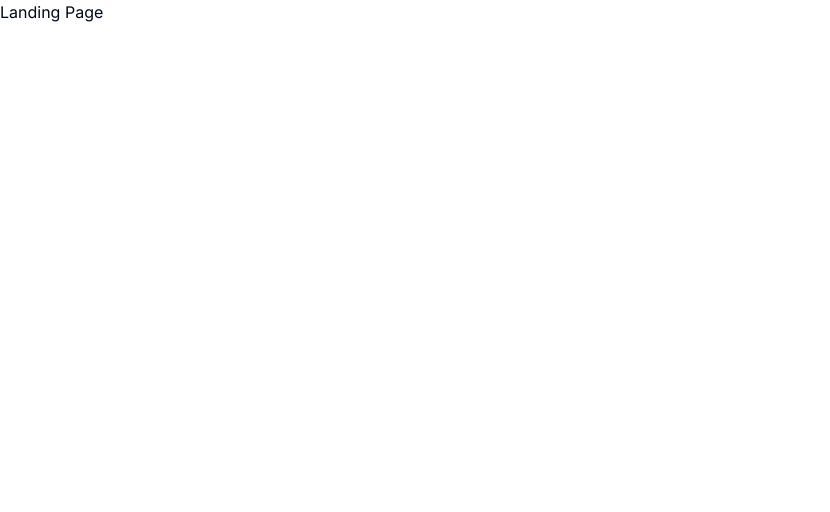
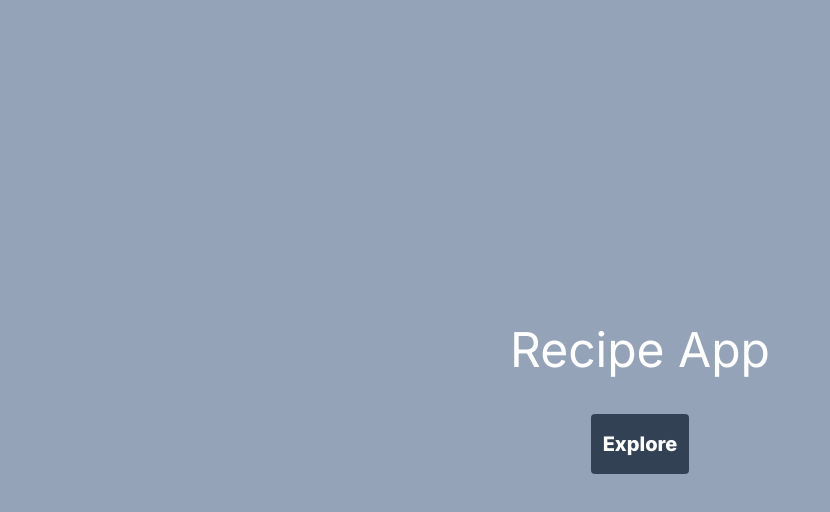
Before and after one commit to Pradhan-G/Practice-Next-Js, a Next.js app in the folder recipe_app/: page / in a window 1280 px wide. Shown: the top 512 px of the page, without its empty margins (0-830 px from the left). Built offline with nearby package versions, Linux system fonts and the light colour scheme.

Commit message:
main page updated

```diff
--- a/recipe_app/src/app/page.jsx
+++ b/recipe_app/src/app/page.jsx
@@ -2,7 +2,17 @@ import Link from "next/link";
 import React from "react";
 
 const LandingPage = () => {
-  return <h1>Landing Page</h1>;
+  return (
+    <div className="w-full h-[100vh] bg-slate-400 text-center flex flex-col items-center justify-center ">
+      <h1 className="text-5xl mb-10 text-white">Recipe App</h1>
+      <Link
+        href={"/recipe-list"}
+        className=" rounded bg-slate-700 hover:bg-slate-900 text-white py-4 px-3  text-xl font-extrabold "
+      >
+        Explore
+      </Link>
+    </div>
+  );
 };
 
 export default LandingPage;
```
